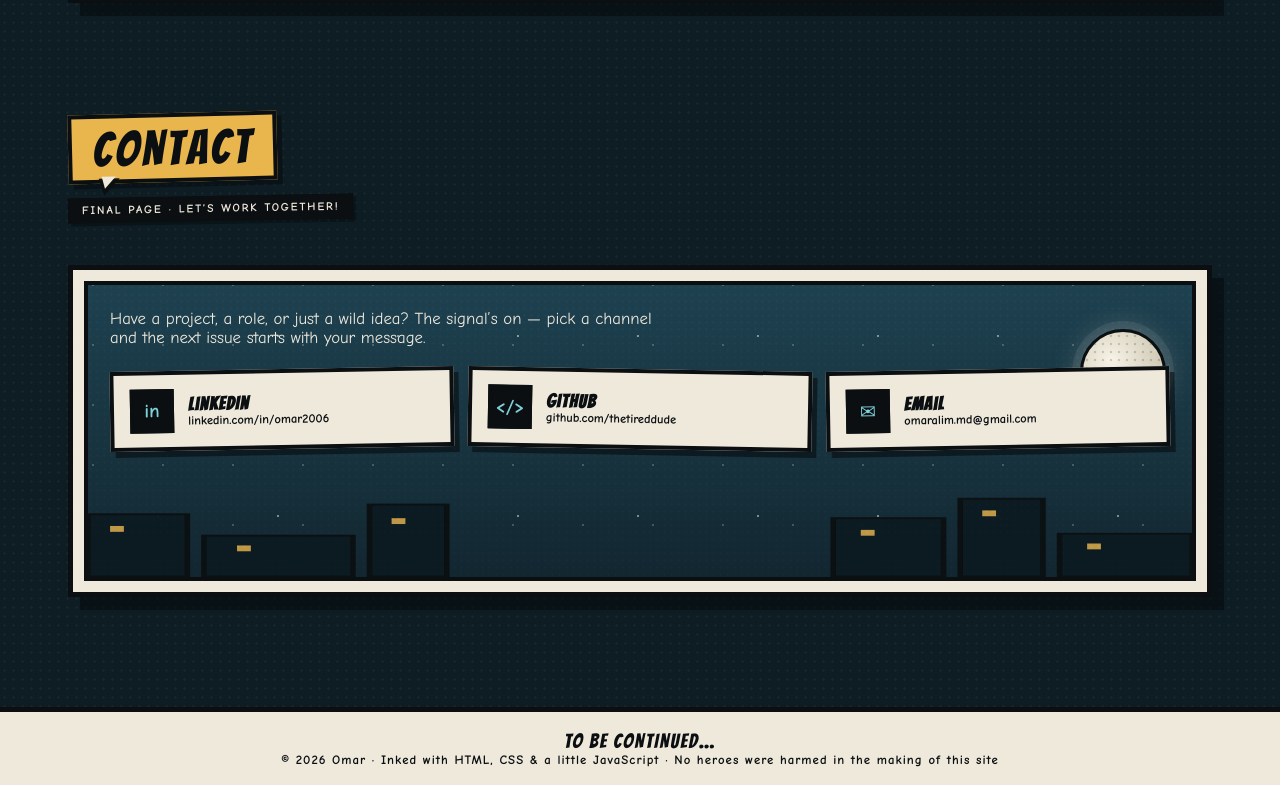
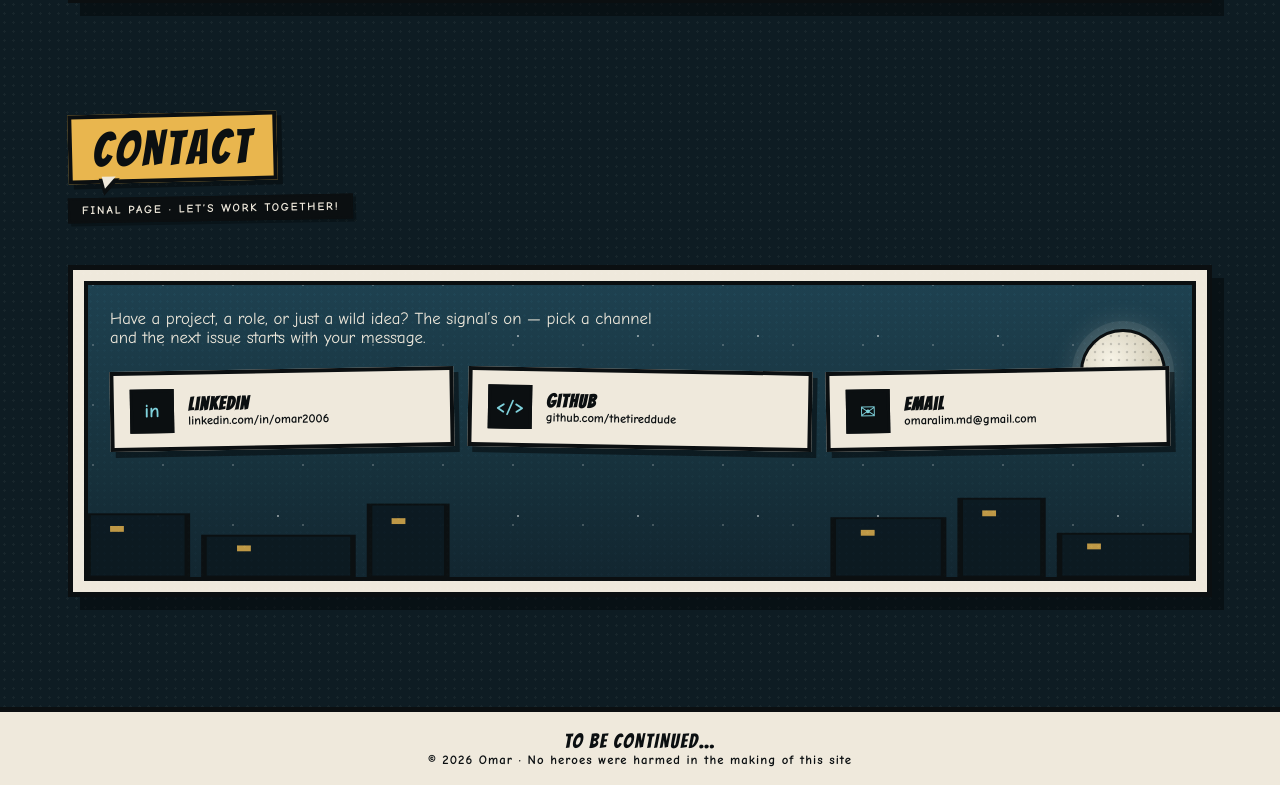
Before and after one commit to thetireddude/thetireddude.github.io, a plain HTML site: page index.html in a window 1280 px wide. Shown: the part 9774-10559 px from the top of the page. Drawn offline with Linux system fonts and the light colour scheme.

Commit message:
feat: update website footer

```diff
--- a/index.html
+++ b/index.html
@@ -276,7 +276,7 @@
 
 <footer>
   <span class="display">TO BE CONTINUED…</span><br>
-  © 2026 Omar · Inked with HTML, CSS &amp; a little JavaScript · No heroes were harmed in the making of this site
+  © 2026 Omar · No heroes were harmed in the making of this site
 </footer>
 
 <!-- ================= RÉSUMÉ MODAL ================= -->
```
